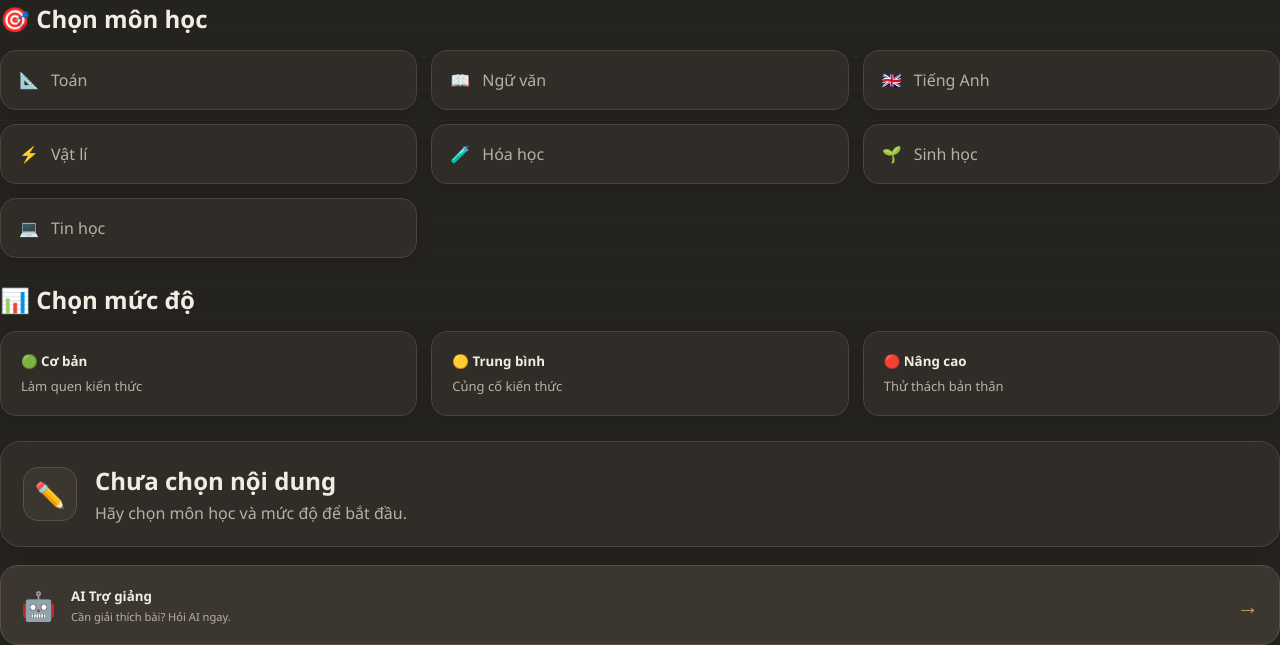
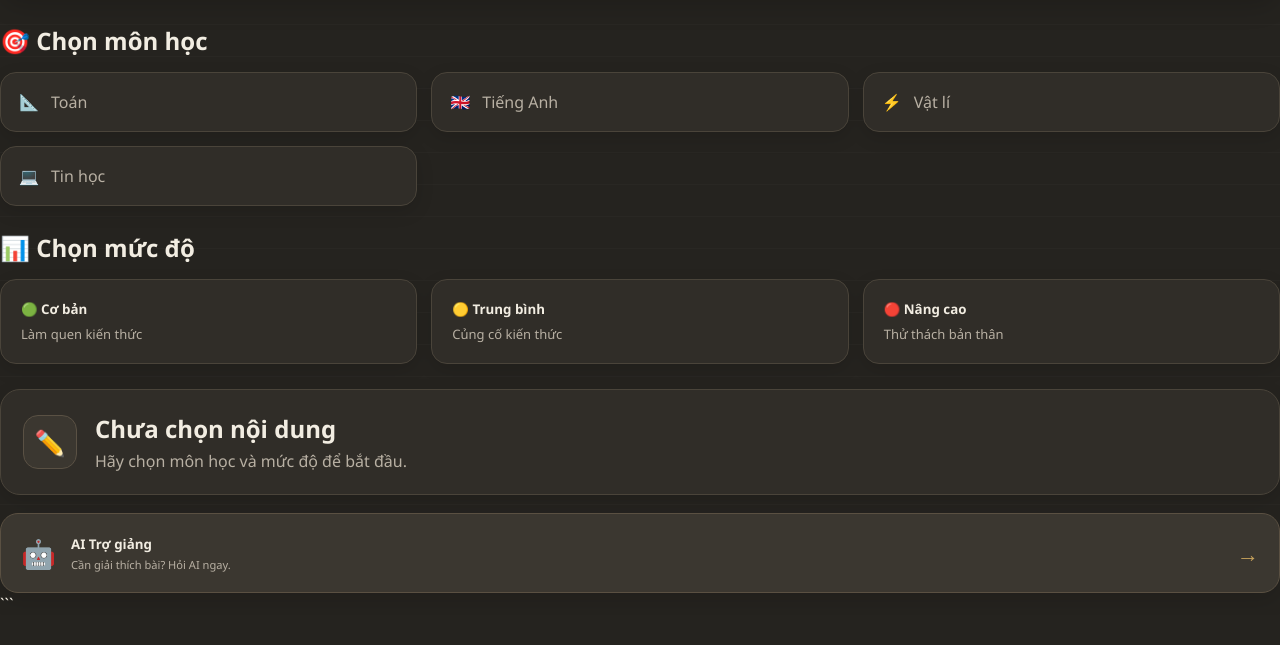
Before and after one commit to hungbuiday12-tech/EDUPATH, a plain HTML site: page pages/practice.html in a window 1280 px wide. Shown: the part 200-845 px from the top of the page. After the commit the page ends 815 px from the top, so only its background shows below. Drawn offline with Linux system fonts and the light colour scheme.

Commit message:
Update practice.html

````diff
--- a/pages/practice.html
+++ b/pages/practice.html
@@ -1,3 +1,4 @@
+```html
 <!DOCTYPE html>
 <html lang="vi">
 
@@ -58,10 +59,6 @@
                 📐
                 <span>Toán</span>
             </button>
-            <button onclick="selectSubject('Ngữ văn')">
-    📖
-    <span>Ngữ văn</span>
-</button>
 
             <button onclick="selectSubject('Tiếng Anh')">
                 🇬🇧
@@ -71,16 +68,6 @@
             <button onclick="selectSubject('Vật lí')">
                 ⚡
                 <span>Vật lí</span>
-            </button>
-
-            <button onclick="selectSubject('Hóa học')">
-                🧪
-                <span>Hóa học</span>
-            </button>
-
-            <button onclick="selectSubject('Sinh học')">
-                🌱
-                <span>Sinh học</span>
             </button>
 
             <button onclick="selectSubject('Tin học')">
@@ -138,7 +125,7 @@
     </div>
 
 
-    <button class="practice-ai" onclick="openPracticeAI()">
+    <button class="practice-ai" onclick="openPracticeAI">
 
         <span class="practice-ai-icon">
             🤖
@@ -288,3 +275,4 @@ function openPracticeAI() {
 
 </body>
 </html>
+```
````
